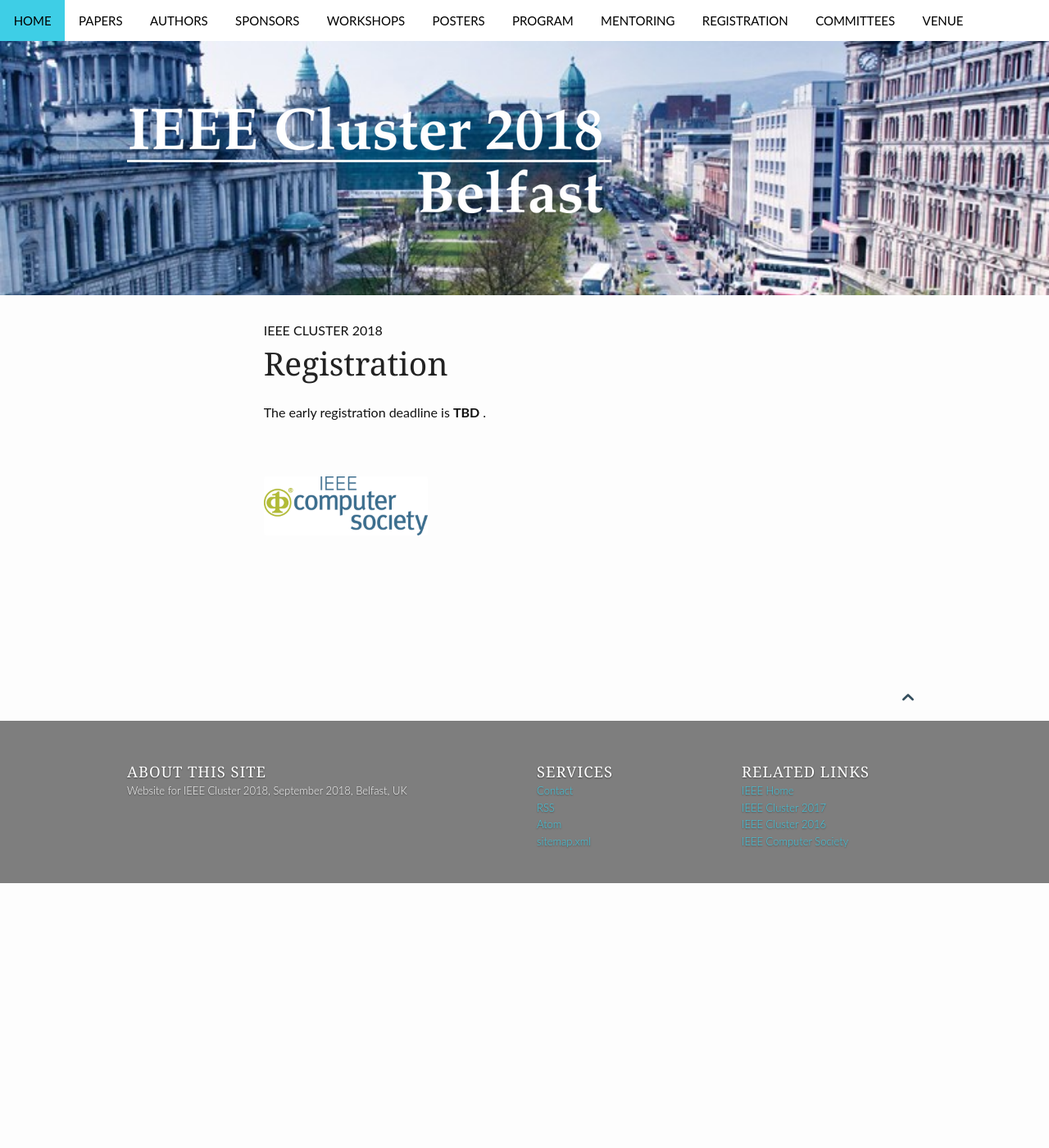
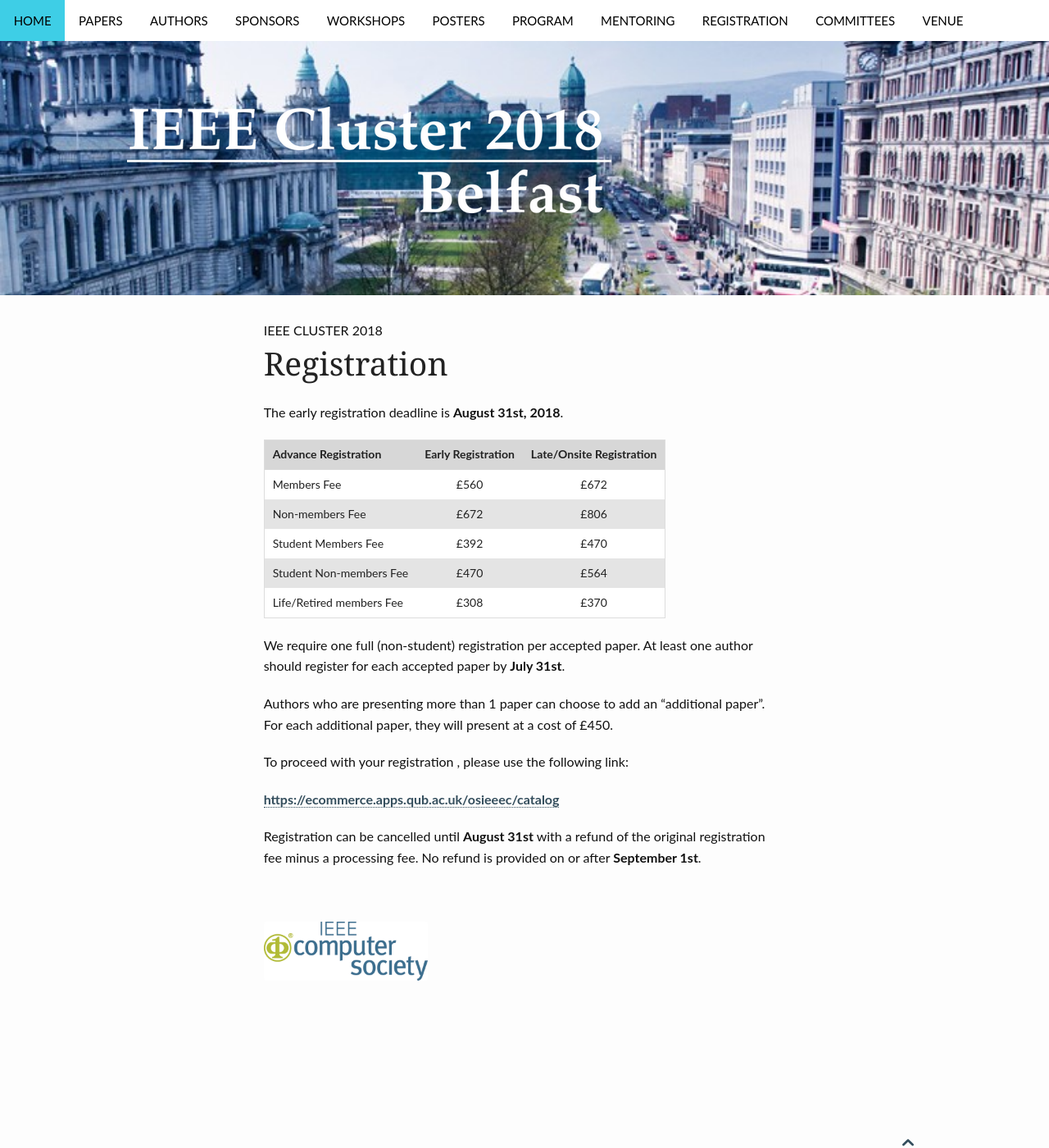
Before and after one commit to cluster2018/cluster2018, a Jekyll site: the page built from registration/index.md, in a window 1280 px wide and 1400 px high. Shown: the whole window at 82% size. Built offline with Jekyll 4.4.1, drawn with Linux system fonts in a browser that asks for light colours; comment, search, counter and statistics services are not loaded.

Commit message:
Updated registration

```diff
--- a/registration/index.md
+++ b/registration/index.md
@@ -11,26 +11,26 @@ header:
    permalink: "/contact/"
 ---
 
-The early registration deadline is <b>TBD <!--August 7th, 2017--></b>.
+The early registration deadline is **August 31st, 2018**.
 
-<!--
 | Advance Registration | Early Registration | Late/Onsite Registration |
 |---|:-:|:-:|
-| Members Fee | $850 | $1,020  |
-| Non-members Fee  | $1,020 | $1,224 |
-| Student Members Fee  | $468 | $561 |
-| Student Non-members Fee  | $850 | $1,020 |
-| Life/Retired members Fee  | $468 | $561 |
+| Members Fee | £560 | £672  |
+| Non-members Fee  | £672 | £806 |
+| Student Members Fee  | £392 | £470 |
+| Student Non-members Fee  | £470 | £564 |
+| Life/Retired members Fee  | £308 | £370 |
 
-Authors who are presenting more than 1 paper can choose to add an “additional
-paper” for each additional paper they will present at a cost of $650.
+We require one full (non-student) registration per accepted paper. At least one author should register for each accepted paper by **July 31st**.
 
-To proceed with your registration , please use the following <a
-href="https://www.regonline.com/cluster2017the2017ieeeinternationalconferenceonclu">
-<b>link</b></a>.
+Authors who are presenting more than 1 paper can choose to add an "additional
+paper". For each additional paper, they will present at a cost of £450.
 
-Registraton can be cancelled until August 25 with a refund of original registration fee minus a processing fee. No refund is provided on or after August 26.
--->
+To proceed with your registration , please use the following link:
+
+[https://ecommerce.apps.qub.ac.uk/osieeec/catalog](https://ecommerce.apps.qub.ac.uk/osieeec/catalog)
+
+Registration can be cancelled until **August 31st** with a refund of the original registration fee minus a processing fee. No refund is provided on or after **September 1st**.
 
 <br>
 
```
